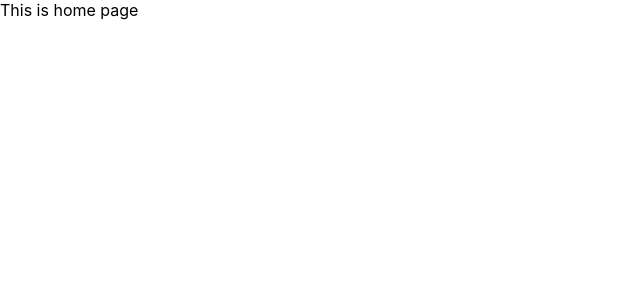
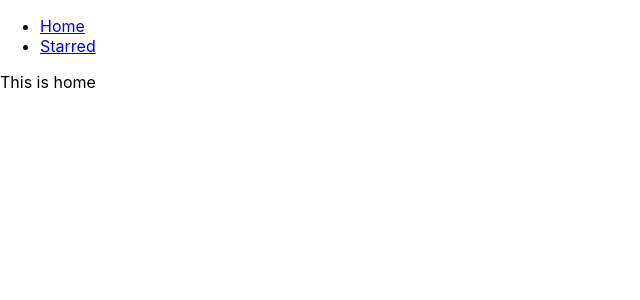
Before and after one commit to piyushm-dt/boxx-office, a React (Create React App) app: page / in a window 1280 px wide. Shown: the top 300 px of the page, without its empty margins (0-640 px from the left). Built offline with nearby package versions, Linux system fonts and the light colour scheme.

Commit message:
dded nav bar and page components

```diff
--- a/src/App.js
+++ b/src/App.js
@@ -1,13 +1,27 @@
 import React from 'react';
 import { Switch, Route } from 'react-router-dom';
+import Navs from './components/Navs';
+import Home from './pages/Home';
+import Star from './pages/Star';
 
 function App() {
   return (
+    <div>
+    <Navs />
     <Switch>
-      <Route exact path="/"> This is home page</Route>
-      <Route exact path="/starred"> This is starred </Route>
-      <Route> Error 404 !</Route>
+      <Route exact path="/">
+        <Home />
+      </Route>
+      <Route exact path="/starred">
+        <Star />
+      </Route>
+      <Route>
+        <div>
+          Not Found !
+        </div>
+      </Route>
     </Switch>
+    </div>
   );
 }
 
--- /dev/null
+++ b/src/components/Navs.js
@@ -0,0 +1,27 @@
+import React from 'react';
+import { Link } from 'react-router-dom';
+
+const links = [
+    {to: '/', text:'Home'},
+    {to: '/starred', text:'Starred'},
+]
+
+
+function Navs() {
+    return (
+        <div>
+            <ul>
+                {
+                    links.map(item => (
+                    <li key={item.to}>
+                        <Link to={item.to}>
+                            {item.text}
+                        </Link>
+                    </li>
+                ))}
+            </ul>
+        </div>
+    )
+}
+
+export default Navs;
--- /dev/null
+++ b/src/pages/Home.js
@@ -0,0 +1,11 @@
+import React from 'react'
+
+function Home() {
+    return (
+        <div>
+            This is home
+        </div>
+    )
+}
+
+export default Home
--- /dev/null
+++ b/src/pages/Star.js
@@ -0,0 +1,11 @@
+import React from 'react'
+
+function Star() {
+    return (
+        <div>
+            This is Star
+        </div>
+    )
+}
+
+export default Star
```
